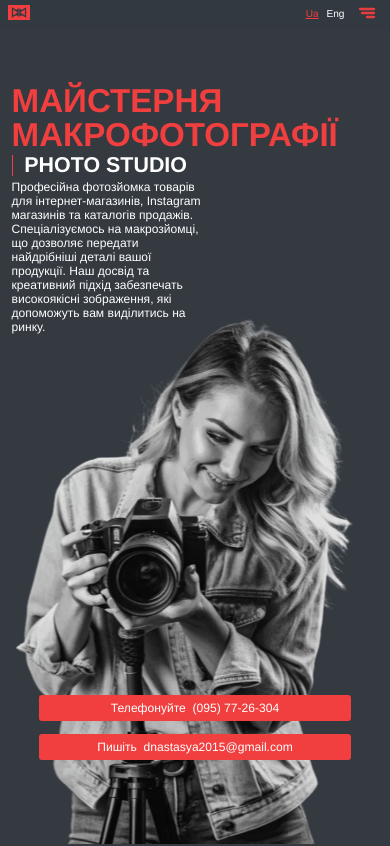
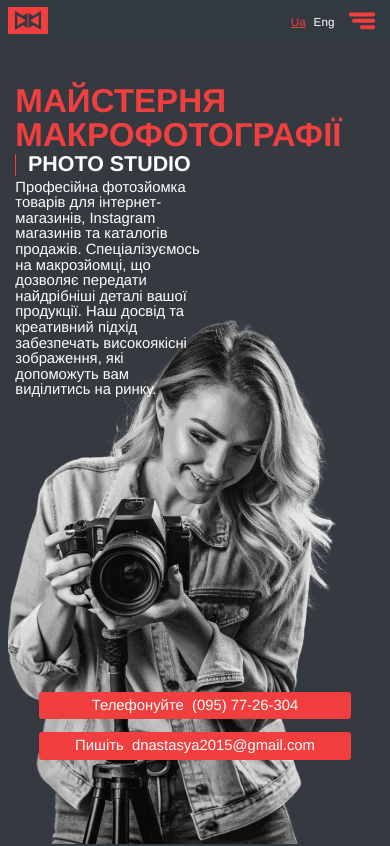
Before and after one commit to offKosss172/macrophotoblacksmith, a plain HTML site: page index.html in a window 390 px wide. Shown: the top 846 px of the page. Drawn offline with nearby package versions, Linux system fonts and the light colour scheme.

Commit message:
main commit1.1

```diff
--- a/assets/style/style.css
+++ b/assets/style/style.css
@@ -182,7 +182,7 @@ nav .header_buttons{
     flex-direction: column;
     width: 50%;
 	position: absolute;
-	top: 71%;
+	top: 65%;
     left: 2%;
     z-index: 1;
     animation: slideUp 1s forwards 2.5s;
@@ -209,7 +209,7 @@ nav .header_buttons{
     transition: all .5s ease;
 }
 .first-windows .first-windows_logo-block h1{
-	font-size: 4.6vw;
+	font-size: 4.2vw;
 	font-weight: 700;
 	text-transform: uppercase;
 }
@@ -649,7 +649,7 @@ align-items: center;
     	box-sizing: border-box;
 	}
 	nav .modalUnique a{
-		font-size: 4vw;
+		font-size: 6vw;
 		font-weight: 700;
 		color: #F13F3F;
 		padding:3vw;
@@ -666,7 +666,7 @@ align-items: center;
 		margin: 0;
 	}
 	nav .modalUnique .general-project-menu_header-right a{
-		font-size: 2vw;
+		font-size: 4vw;
 	}
 	nav .modalUnique .general-project-menu_header-right .activ-lengv-btn{
 		color: #9b9b9b
@@ -774,6 +774,17 @@ align-items: center;
 }
 
 @media screen and (max-width: 600px){
+	.wrapper{
+		padding: 0 2vw;
+	}
+	nav .PhotoLab-project-menu .logolab img{
+		width: 40px!important;
+		height: 27px!important;
+	}
+	.our-services .our-services_down-block .down-block-right, .our-cases .info-block-discription,
+	.collaboration-algorithm .collaboration-info-block .info-block-discription {
+		gap: 3.6vw;
+	}
 	.first-windows .first-windows_block-info {
 		width: 100%;
 		flex-direction: column;
@@ -797,22 +808,22 @@ align-items: center;
 		height: 5vw;
 	}
 	.first-windows .first-windows_logo-block h1 {
-		font-size: 7.5vw;
+		font-size: 8vw;
 	}
 	.small-title-text {
-		font-size: 4.5vw;
+		font-size: 5vw;
 	}
 	.xs-title-text{
 		font-size: 2.3vw;;
 		line-height: 2.4vw;
 	}
 	.small-description-text{
-		font-size: 2vw;
-        line-height: 2.2vw;
+		font-size: 2.2vw;
+        line-height: 2.4vw;
 	}
 	.standart-description-text{
-		font-size: 2.8vw;
-        line-height: 3.1vw;
+		font-size: 3vw;
+        line-height: 3.3vw;
 	}
 	.collaboration-algorithm .collaboration-square-block {
 		justify-content: center;
@@ -846,19 +857,19 @@ align-items: center;
 		width: 65vh;
 	}
 	.form-wrapper form .form-input-container input, .form-wrapper form .form-input-container select, .form-wrapper form button {
-		font-size: 2vw;
+		font-size: 2.4vw;
 	}
 	.small-description-text{
-		font-size: 2.3vw;
-        line-height: 2.3vw;
+		font-size: 2.6vw;
+        line-height: 2.8vw;
 	}
 	.xs-title-text{
-		font-size: 2.6vw;;
-		line-height: 2.7vw;
+		font-size: 3vw;;
+		line-height: 3.2vw;
 	}
 	.standart-description-text{
-		font-size: 3.1vw;
-        line-height: 3.6vw;
+		font-size: 3.8vw;
+        line-height: 4vw;
 	}
 	.small-title-text {
 		font-size: 5.5vw;
@@ -867,7 +878,8 @@ align-items: center;
 		font-size: 8.5vw;
 	}
 	.collaboration-algorithm .collaboration-square-block .square-cart {
-        width: 31%;
+        width: 45%;
+		padding: 22vw 1.2vw 1.2vw 1.2vw;
     }
 
 	.wrapper .our-services .our-services_down-block > div {
--- a/index.html
+++ b/index.html
@@ -31,7 +31,7 @@
                     </div>
                 </div>
                 <div class="header_buttons">
-                    <span class="burger-menu-icon" id="openModalHeaderUnique"><img src="assets/img/menu.svg" style="width: 30px; height: 25px; cursor:pointer;" alt="menu"></span>
+                    <span class="burger-menu-icon" id="openModalHeaderUnique"><img src="assets/img/menu.svg" style="width: 40px; height: 40px; cursor:pointer;" alt="menu"></span>
                 </div>
                 <div id="modalUnique" class="modalUnique" style="display:none">
                     <a class=" wow fadeInLeft" data-wow-delay=".2s" href="#ourServices">Послуги</a>
@@ -50,11 +50,11 @@
         <section class="first-windows">
             <div class="first-windows_logo-block">
                 <h1 class="intro_text_left colorsecond wow fadeIn" data-wow-delay=".5s">МАЙСТЕРНЯ <span>МАКРОФОТОГРАФІЇ</span></h1>
-                <h2 class="small-title-text wow fadeIn" data-wow-delay="3s">photo studio</h2>
-                <p class="standart-description-text wow fadeIn" data-wow-delay="3.5s">Професійна фотозйомка товарів для інтернет-магазинів, Instagram магазинів та каталогів продажів. Спеціалізуємось на макрозйомці, що дозволяє передати найдрібніші деталі вашої продукції. Наш досвід та креативний підхід забезпечать високоякісні зображення, які допоможуть вам виділитись на ринку.</p>
+                <h2 class="small-title-text wow fadeIn" data-wow-delay="2.5s">photo studio</h2>
+                <p class="standart-description-text wow fadeIn" data-wow-delay="2.8s">Професійна фотозйомка товарів для інтернет-магазинів, Instagram магазинів та каталогів продажів. Спеціалізуємось на макрозйомці, що дозволяє передати найдрібніші деталі вашої продукції. Наш досвід та креативний підхід забезпечать високоякісні зображення, які допоможуть вам виділитись на ринку.</p>
             </div>
 
-            <div class="first-windows_logo wow fadeInRight" data-wow-delay="2s" data-wow-duration="5s"></div>
+            <div class="first-windows_logo wow fadeInRight" data-wow-delay="2s" data-wow-duration="4s"></div>
 
 
             <div class="first-windows_block-info">
@@ -301,7 +301,7 @@
                                 <option value="консультація">Безкоштовна консультація</option>
                                 <option value="Запит на зйомку">Запит на зйомку</option>
                                 <option value="Технічні питання">Технічні питання</option>
-                                <option value="Комерційне">Комерційна пропозиція</option>
+                                <option value="Комерційне">Комерційна</option>
                             </select>
                         </div>
                         <button type="submit">відправити</button>
```
Also changed, not shown: eng.html (+3 -3 lines).
